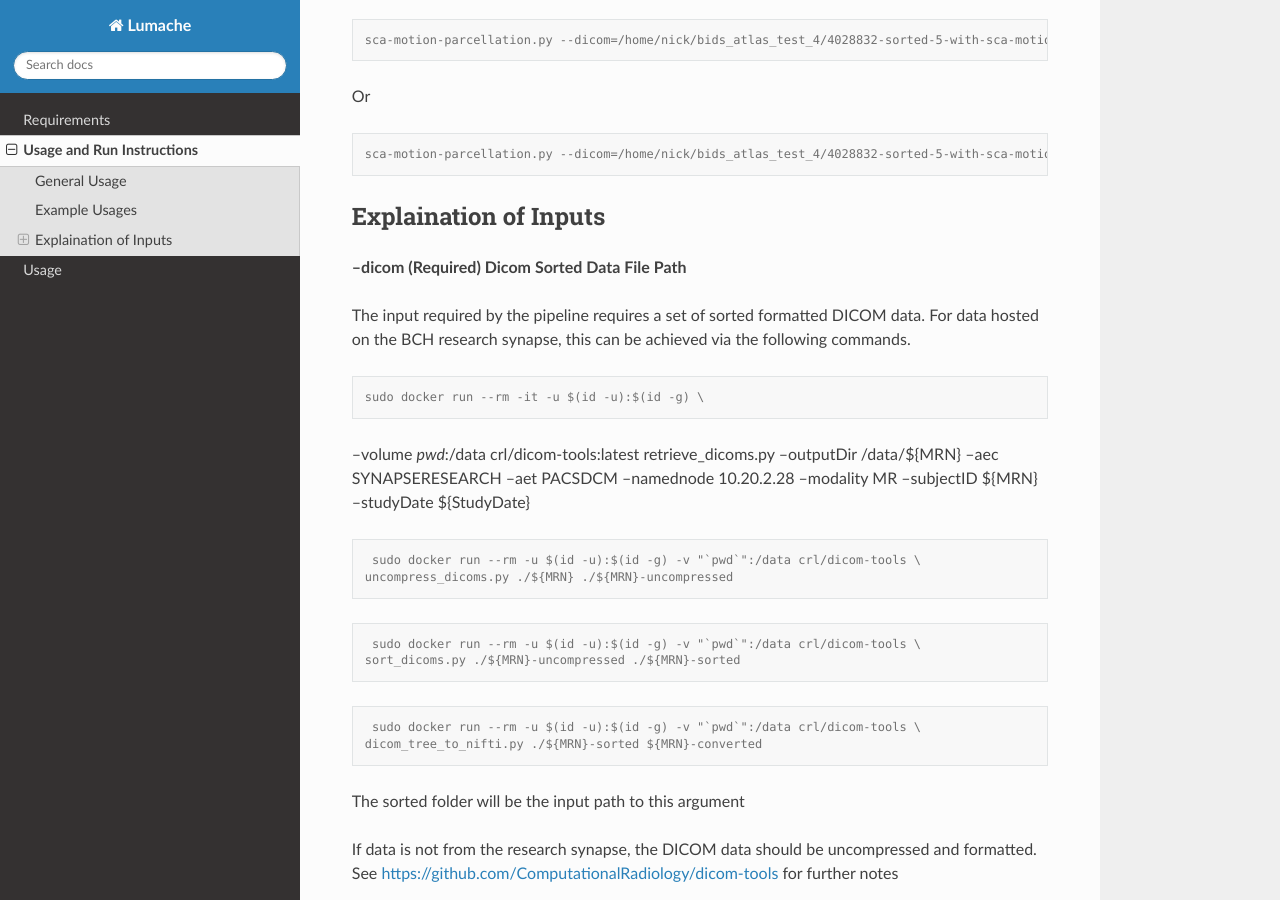
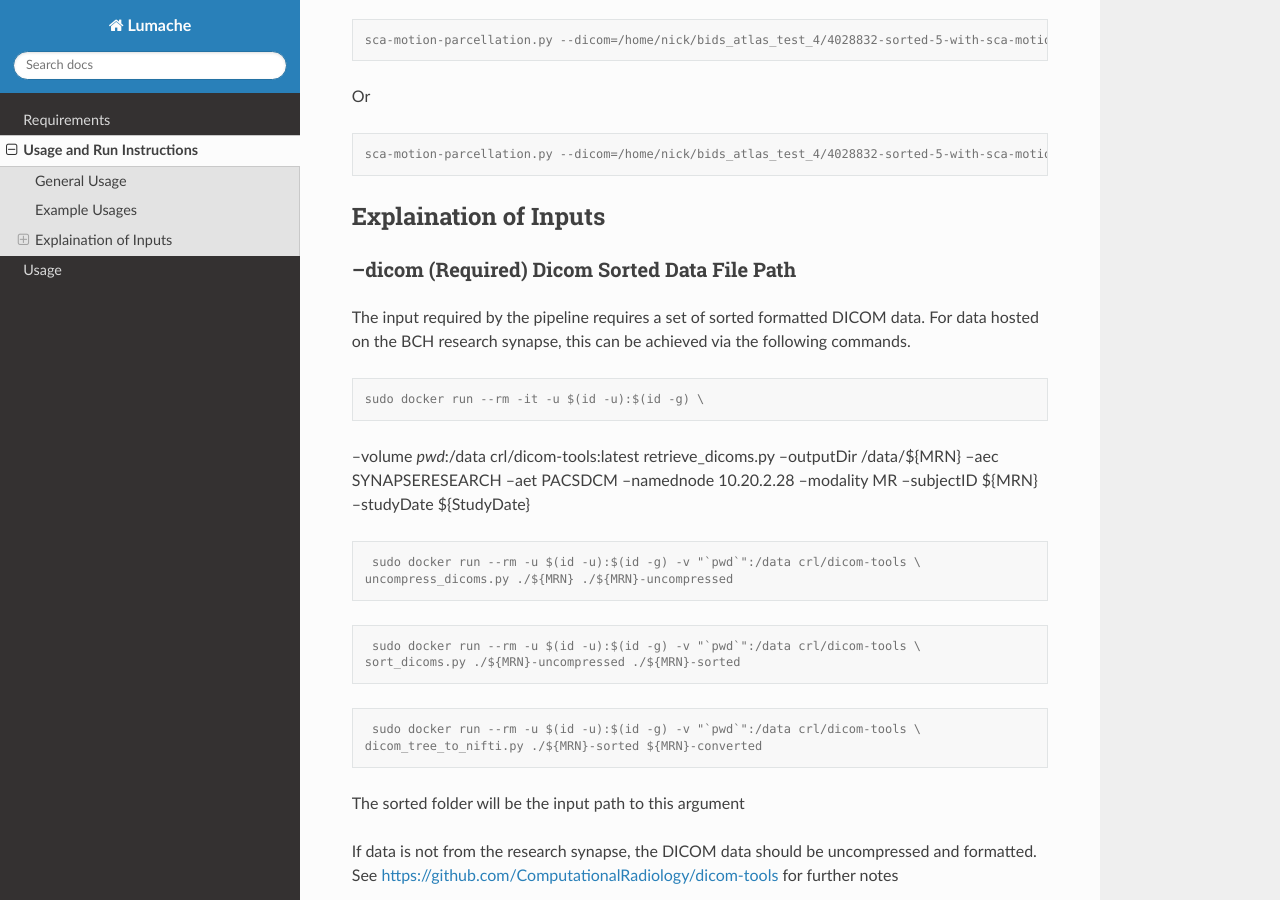
Before and after one commit to nicklbch/fmri-rest-pipe-documentation, a Sphinx documentation site: the page built from docs/source/usage.rst, in a window 1280 px wide and 900 px high, scrolled down 320 px. Built offline with Sphinx 7.4.7 and the Read the Docs theme 3.1.0, drawn with Linux system fonts in a browser that asks for light colours.

```diff
--- a/docs/source/usage.rst
+++ b/docs/source/usage.rst
@@ -27,6 +27,7 @@ Explaination of Inputs
 ----------------
 
 **--dicom (Required) Dicom Sorted Data File Path**
+_______________________________________
 
 The input required by the pipeline requires a set of sorted formatted DICOM data. For data hosted on the BCH research synapse, this can be achieved via the following commands.
 
@@ -73,24 +74,29 @@ _______________________________________
 The study date for analysis in format YYYYMMDD. This should be consistent with the dicom sorted data
 
 **--study_name (Required) Study Name**
+_______________________________________
 
 
 The study name derived from DICOM sorted data. This can be found by checking the third folder within the DICOM sorted data. MRN/study_date/study_name
 
 **--license (Required) FreeSurfer License File Location**
+_______________________________________
 
 The file location of a FreeSurfer License File saved as license.txt. A license can be obtained at https://surfer.nmr.mgh.harvard.edu/registration.html
 
 **--heuristic (Required) HeuDiConv Heuristic Conversion Python File Location**
+_______________________________________
 
 HeuDiConv requires a configuration python file to convert dicom data into BIDS compliant data. **This conversion however may differ depending on initial dicom source data.** For the Warfield Atlas data, the following heuristic.py file can be used https://github.com/ComputationalRadiology/sms-mi-reg/blob/main/sca-bmi-motion/sca/heuristic_pacs.py. This may need to be adjusted for the incoming dicom data source. For more information use https://heudiconv.readthedocs.io/en/latest/heuristics.html, https://heudiconv.readthedocs.io/en/latest/custom-heuristic.html, https://heudiconv.readthedocs.io/en/latest/
 
 **--atlas_path (Optional) Specify Atlas / Parcellation for Seed Correlation Analysis**
+_______________________________________
 
 Optionally the file location of a nifti or nrrd formatted 3D parcellation. **By default, the SCA will be based upon the Harvard Oxford Atlas with a symmetric split.** Parcellation should be in the native subject space, the Harvard Oxford Atlas will be run in the MNI2009 space.
 **A specified parcellation will only run if both  --atlas_path and --atlas_label are specified. Must specify if using --atlas_label tag**
 
 **--atlas_label (Optional) Specify Atlas / Parcellation Labels for Seed Correlation Analysis**
+_______________________________________
 
 Optionally the file location of ITK-SnAP Label Description File corresponding to a nifti or nrrd formatted 3D parcellation. **By default, the SCA will be based upon the Harvard Oxford Atlas with a symmetric split and does not require --atlas_label unless specifying a --atlas_path. A specified parcellation will only run if both  --atlas_path and --atlas_label are specified. Must specify if using --atlas_path tag**
 
```
